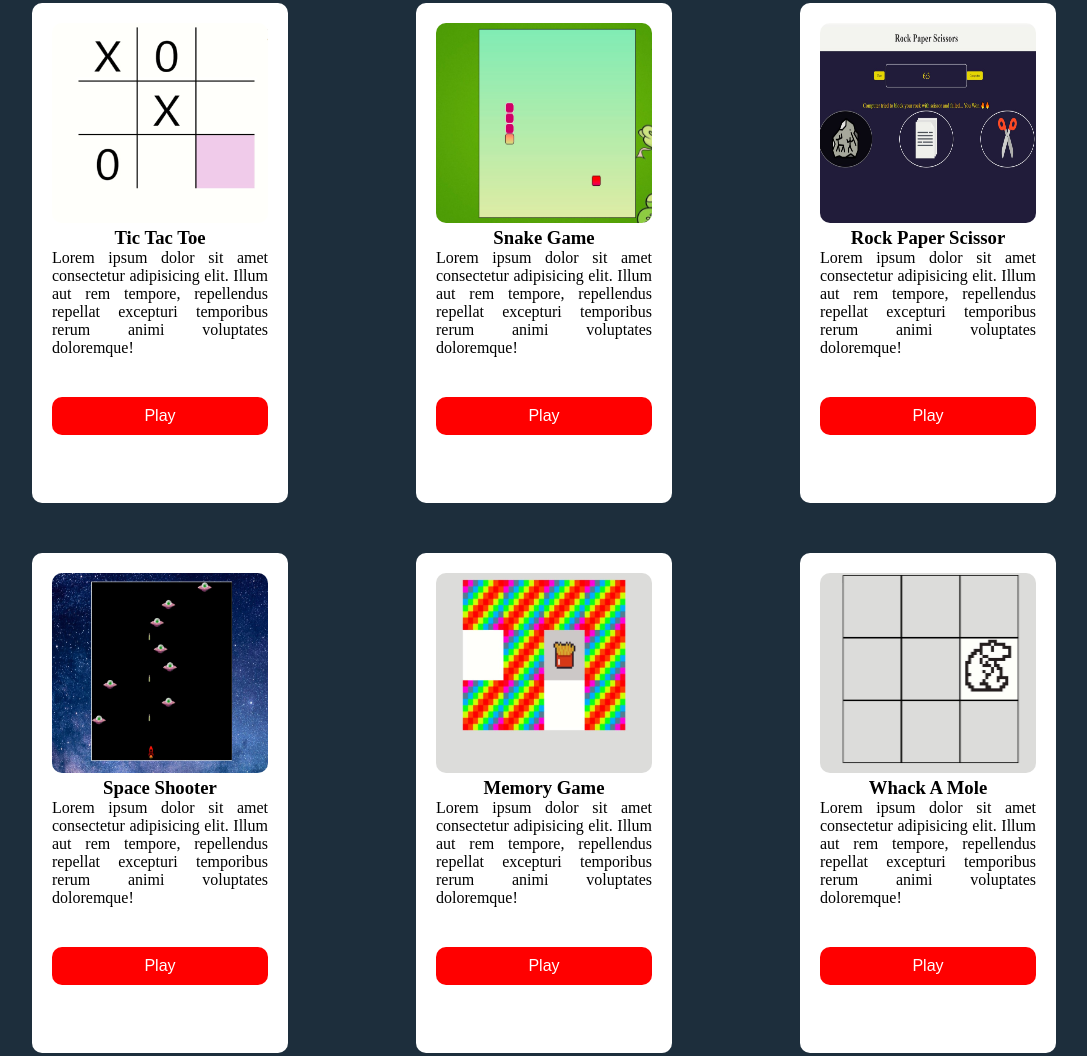
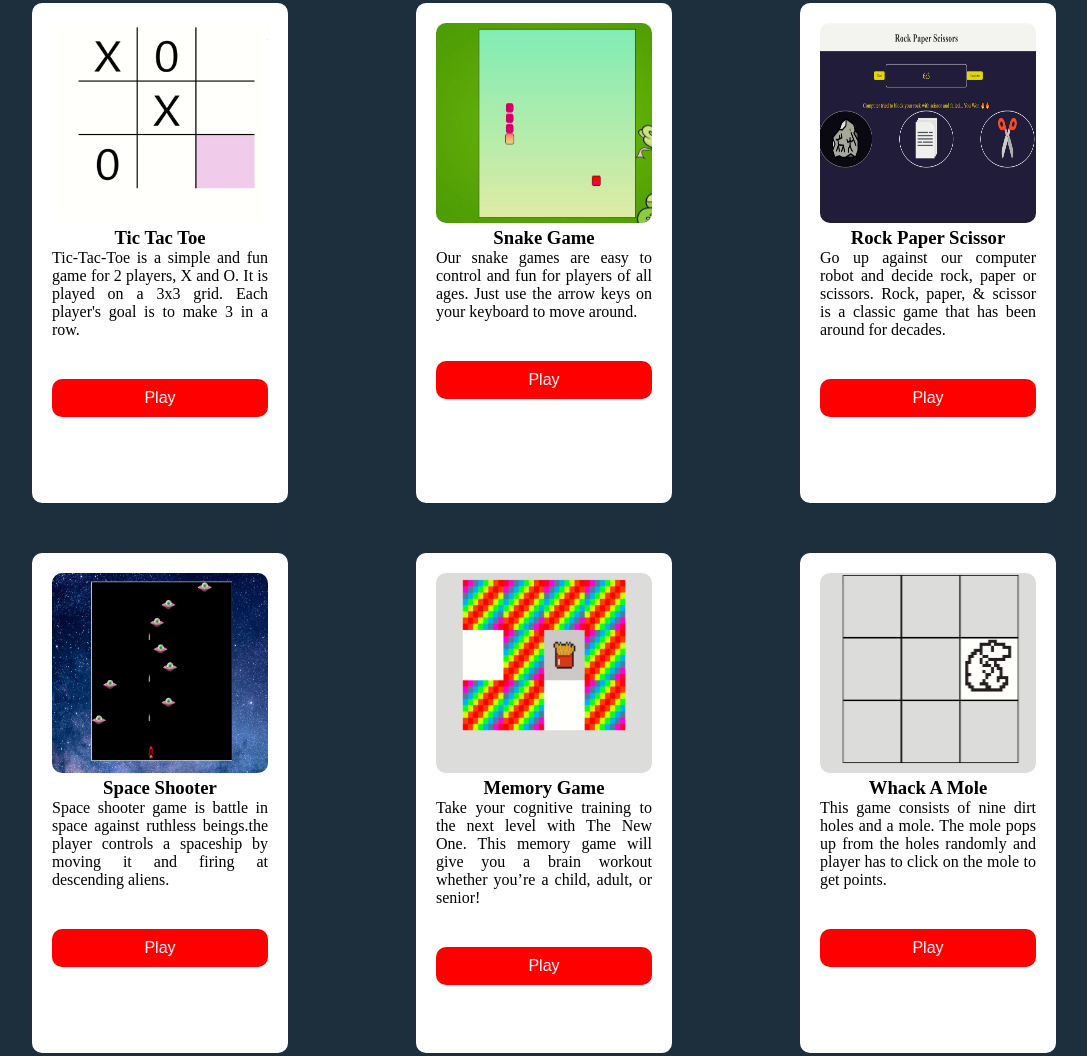
Before and after one commit to mohitchauhan4u/4U-Gaming, a plain HTML site: page 4U-Gaming.html in a window 1280 px wide. Shown: the part 74-1130 px from the top of the page, without its empty margins (96-1183 px from the left). Drawn offline with Linux system fonts and the light colour scheme.

Commit message:
project completed

```diff
--- a/4U-Gaming.html
+++ b/4U-Gaming.html
@@ -16,9 +16,8 @@
         </div>
         <h3>Tic Tac Toe</h3>
         <p>
-          Lorem ipsum dolor sit amet consectetur adipisicing elit. Illum aut rem
-          tempore, repellendus repellat excepturi temporibus rerum animi
-          voluptates doloremque!
+          Tic-Tac-Toe is a simple and fun game for 2 players, X and O. It is
+          played on a 3x3 grid. Each player's goal is to make 3 in a row.
         </p>
         <div class="button">
           <a href="./Tic-Tac-Toe/index.html">Play</a>
@@ -30,9 +29,8 @@
         </div>
         <h3>Snake Game</h3>
         <p>
-          Lorem ipsum dolor sit amet consectetur adipisicing elit. Illum aut rem
-          tempore, repellendus repellat excepturi temporibus rerum animi
-          voluptates doloremque!
+          Our snake games are easy to control and fun for players of all ages.
+          Just use the arrow keys on your keyboard to move around.
         </p>
         <div class="button">
           <a href="./SnakeGame/index.html">Play</a>
@@ -44,16 +42,15 @@
         </div>
         <h3>Rock Paper Scissor</h3>
         <p>
-          Lorem ipsum dolor sit amet consectetur adipisicing elit. Illum aut rem
-          tempore, repellendus repellat excepturi temporibus rerum animi
-          voluptates doloremque!
+          Go up against our computer robot and decide rock, paper or scissors.
+          Rock, paper, & scissor is a classic game that has been around for
+          decades.
         </p>
         <div class="button">
           <a href="./rock paper scissor/index.html">Play</a>
         </div>
       </div>
     </div>
-
 
     <div class="container">
       <div class="box1" id="box">
@@ -62,9 +59,9 @@
         </div>
         <h3>Space Shooter</h3>
         <p>
-          Lorem ipsum dolor sit amet consectetur adipisicing elit. Illum aut rem
-          tempore, repellendus repellat excepturi temporibus rerum animi
-          voluptates doloremque!
+          Space shooter game is battle in space against ruthless beings.the
+          player controls a spaceship by moving it and firing at descending
+          aliens.
         </p>
         <div class="button">
           <a href="./Space Shooter/index.html">Play</a>
@@ -76,12 +73,12 @@
         </div>
         <h3>Memory Game</h3>
         <p>
-          Lorem ipsum dolor sit amet consectetur adipisicing elit. Illum aut rem
-          tempore, repellendus repellat excepturi temporibus rerum animi
-          voluptates doloremque!
+          Take your cognitive training to the next level with The New One. This
+          memory game will give you a brain workout whether you’re a child,
+          adult, or senior!
         </p>
         <div class="button">
-          <a href="./memory-game/index.html" >Play</a>
+          <a href="./memory-game/index.html">Play</a>
         </div>
       </div>
       <div class="box3" id="box">
@@ -90,9 +87,9 @@
         </div>
         <h3>Whack A Mole</h3>
         <p>
-          Lorem ipsum dolor sit amet consectetur adipisicing elit. Illum aut rem
-          tempore, repellendus repellat excepturi temporibus rerum animi
-          voluptates doloremque!
+          This game consists of nine dirt holes and a mole. The mole pops up
+          from the holes randomly and player has to click on the mole to get
+          points.
         </p>
         <div class="button">
           <a href="./whack-a-mole/index.html">Play</a>
```
Also changed, not shown: bg.jpg (added).
